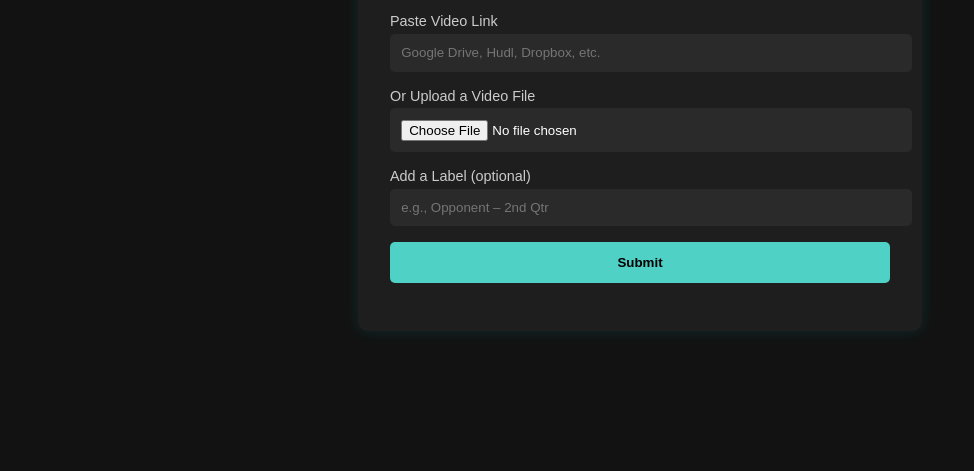
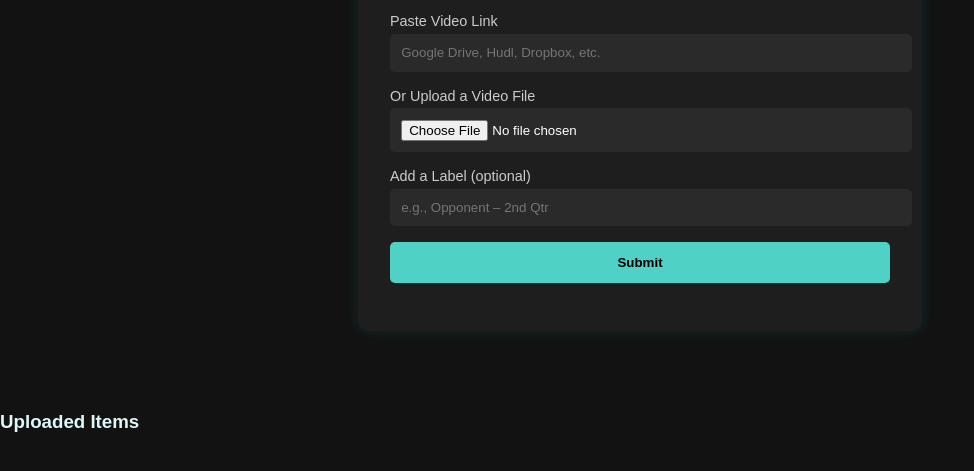
Before and after one commit to CoachSacco/starter, a plain HTML site: page index.html in a window 1280 px wide. Shown: the part 207-678 px from the top of the page, without its empty margins (0-974 px from the left). Drawn offline with Linux system fonts and the light colour scheme.

Commit message:
Update index.html

```diff
--- a/index.html
+++ b/index.html
@@ -26,5 +26,10 @@
   </div>
 
   <script src="script.js"></script>
+  <div id="uploadList" class="upload-list">
+  <h3>Uploaded Items</h3>
+  <ul id="uploadItems"></ul>
+</div>
+
 </body>
 </html>
```
